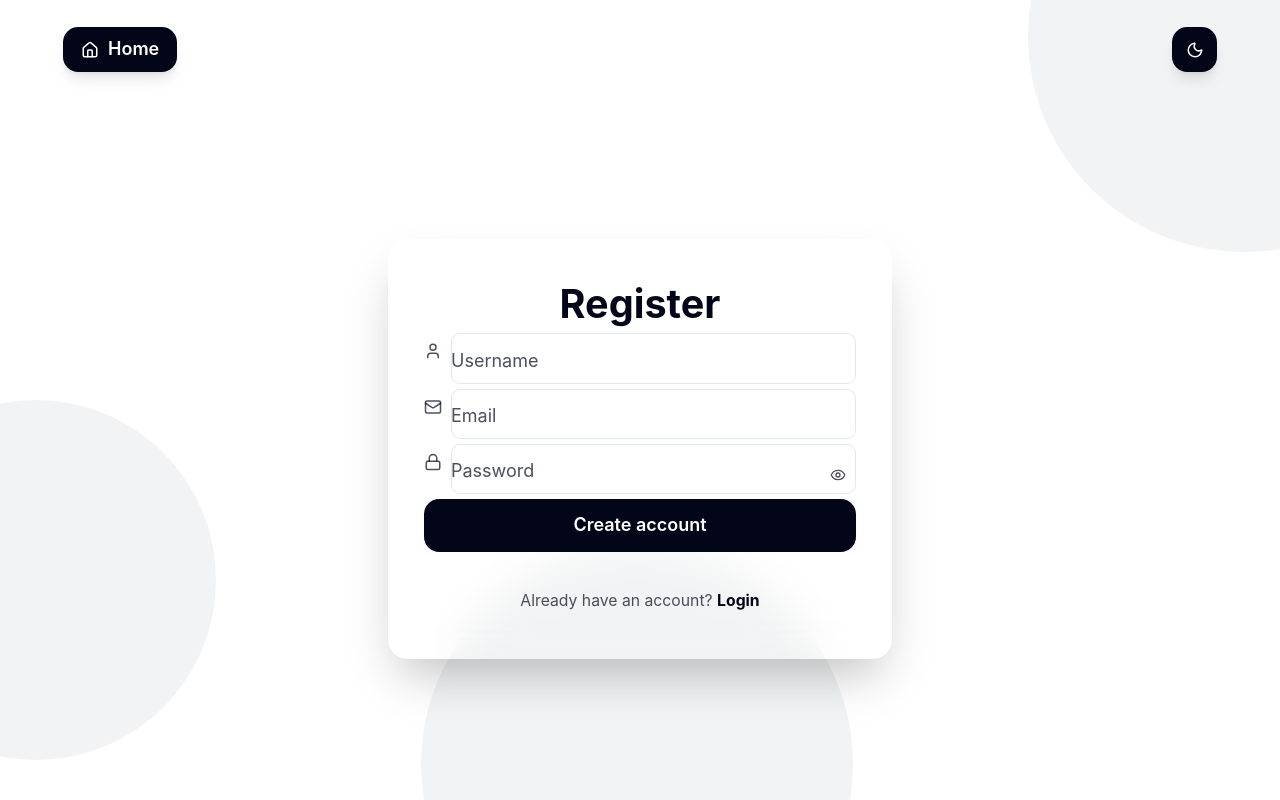
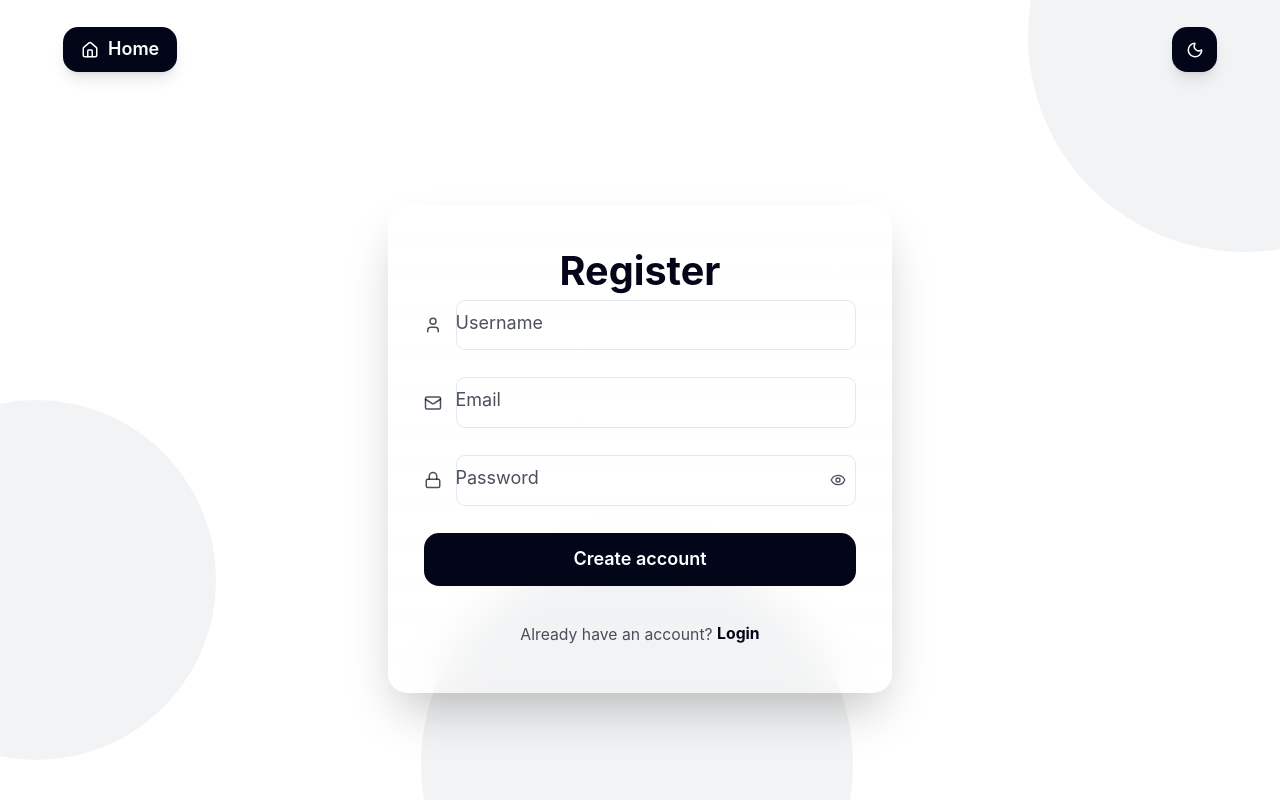
Before and after one commit to Shikhar0805/ResuMind, a React (Vite) app in the folder FRONTEND/: page /register in a window 1280 px wide. Built offline with nearby package versions, Linux system fonts and the light colour scheme; no server answers.

Commit message:
Icons fixed in input fields

```diff
--- a/FRONTEND/src/auth/UI/components/AuthCard.jsx
+++ b/FRONTEND/src/auth/UI/components/AuthCard.jsx
@@ -112,13 +112,14 @@ function FloatingField({ label, type, icon, value, onChange, required }) {
   const isPassword = type === "password";
 
   return (
-    <div className="flex items-start gap-2 mb-1">
-      {/* Icon - outside input */}
-      <div className="flex-shrink-0 text-foreground/70 mt-2">{icon}</div>
+    <div className="flex items-center gap-3">
+      {/* Icon */}
+      <div className="flex-shrink-0 text-foreground/70">
+        {icon}
+      </div>
 
       {/* Input wrapper */}
       <div className="relative flex-1">
-        {/* Input: use peer so label can react to focus/placeholder */}
         <input
           id={id}
           type={isPassword && showPassword ? "text" : type}
@@ -131,26 +132,26 @@ function FloatingField({ label, type, icon, value, onChange, required }) {
             setIsFilled(e.target.value.length > 0);
             onChange && onChange(e);
           }}
-          className="peer w-full border-0 border-b border-foreground/10 bg-transparent px-0 pb-1.5 pt-3 text-sm sm:text-base text-foreground outline-none focus:border-foreground transition-all placeholder:text-foreground/60"
+          className="peer w-full border-0 border-b border-foreground/20 bg-transparent px-0 py-2 text-sm sm:text-base text-foreground outline-none focus:border-foreground transition-all"
         />
 
-        {/* Animated label: uses peer-* utilities and `isFilled` to ensure correct positioning */}
         <label
           htmlFor={id}
           className={`absolute left-0 pointer-events-none text-foreground/70 transition-all duration-150 ease-in-out ${
-            isFilled ? "top-0 text-xs" : "top-3 text-sm sm:text-base peer-focus:top-0 peer-focus:text-xs"
+            isFilled
+              ? "-top-3 text-xs"
+              : "top-2 text-sm sm:text-base peer-focus:-top-3 peer-focus:text-xs"
           }`}
         >
           {label}
         </label>
 
-        {/* Password visibility toggle */}
         {isPassword && (
           <button
             type="button"
             aria-label={showPassword ? "Hide password" : "Show password"}
             onClick={() => setShowPassword((s) => !s)}
-            className="absolute right-0 top-2 grid h-8 w-8 place-items-center text-foreground/70 hover:text-foreground transition"
+            className="absolute right-0 top-1/2 -translate-y-1/2 grid h-8 w-8 place-items-center text-foreground/70 hover:text-foreground transition"
           >
             {showPassword ? <EyeOff size={16} /> : <Eye size={16} />}
           </button>
```
